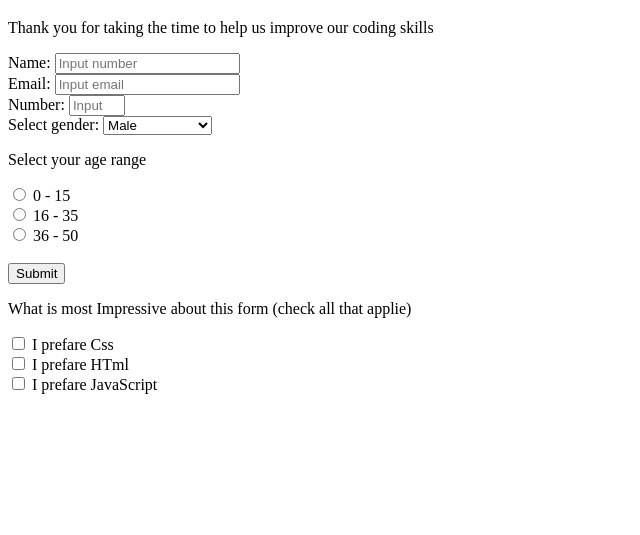
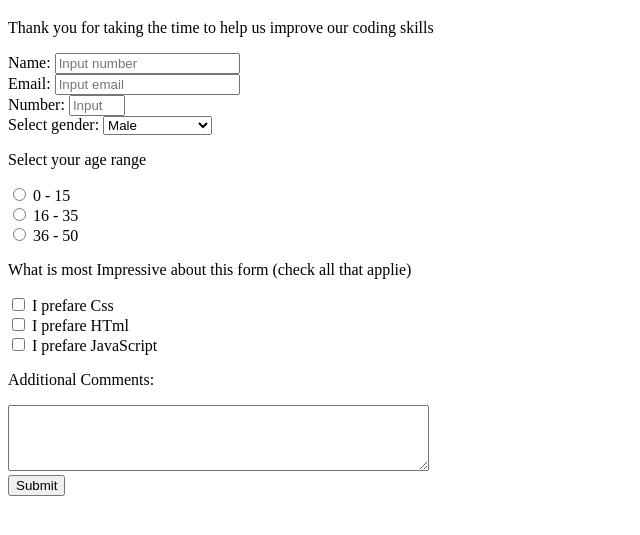
Before and after one commit to shegy28/microtest1, a plain HTML site: page index.html in a window 1280 px wide. Shown: the part 61-596 px from the top of the page, without its empty margins (0-640 px from the left). Drawn offline with Linux system fonts and the light colour scheme.

Commit message:
16 passed

```diff
--- a/index.html
+++ b/index.html
@@ -32,8 +32,7 @@
         <input type="radio" id="range 2" name="age-range" value="35">
         <label for="range 2">16 - 35</label><br>
         <input type="radio" id="range 3" name="age-range" value="50">
-        <label for="range 3">36 - 50</label><br><br>
-        <input type="submit" value="Submit">
+        <label for="range 3">36 - 50</label><br>
 
         <p>What is most Impressive about this form (check all that applie)</p>
         <input type="checkbox" id="code1" name="code1" value="Css">
@@ -43,6 +42,12 @@
         <input type="checkbox" id="code3" name="code3" value="JavaScript">
         <label for="code3"> I prefare JavaScript</label><br>
 
+        <p><label for="textarea">Additional Comments:</label><br></p>
+        <textarea id="textarea" name="textarea" rows="4" cols="50">
+        </textarea><br>
+
+        <button  id="Submit">Submit</button>
+
       </form>
    </div>
 
@@ -51,6 +56,3 @@
 
   </body>
 </html>
-
-<script src="https://cdn.freecodecamp.org/testable-projects-fcc/v1/bundle.js"></script>
-<script  src="js/index.js"></script>
```
